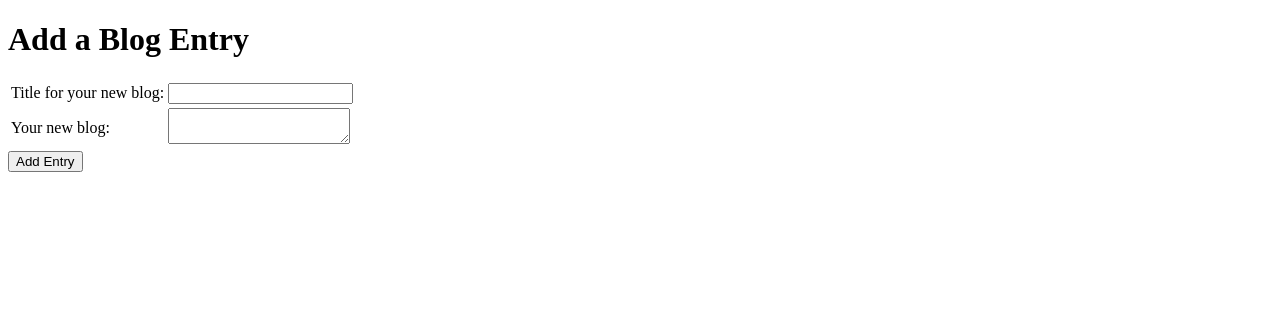
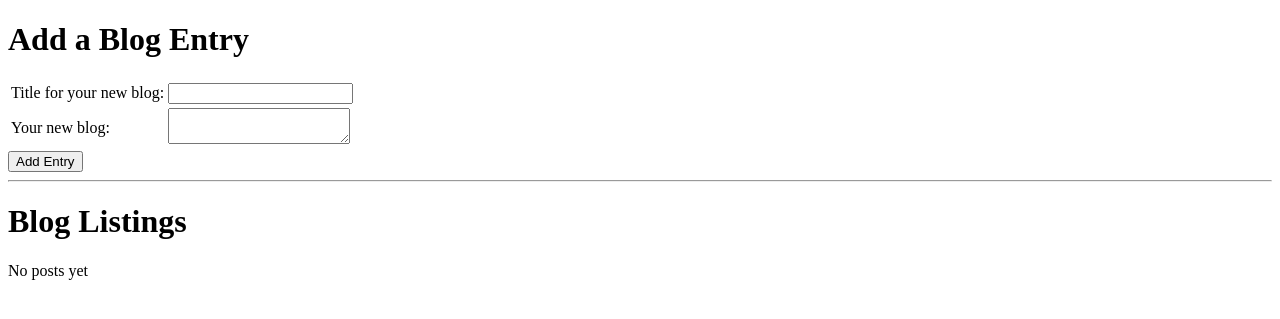
Before and after one commit to amitchell05/blogz, a Flask app: page /newpost in a window 1280 px wide. Shown: the part 26-345 px from the top of the page. Run offline with Flask 2, Linux system fonts and the light colour scheme.

Commit message:
Refactor back to TODOs format

```diff
--- a/main.py
+++ b/main.py
@@ -3,11 +3,26 @@ from flask_sqlalchemy import SQLAlchemy
 
 app = Flask(__name__)
 app.config['DEBUG'] = True
-app.config['SQLALCHEMY_DATABASE_URI'] = 'mysql+pymysql://build-a-blog:holi!f4me@localhost:8889/build-a-blog'
+
+posts = []
+
+@app.route('/newpost', methods=['POST', 'GET'])
+def newpost():
+
+    if request.method == 'POST':
+        title = request.form['title']
+        body = request.form['body']
+        posts.append((title, body))
+
+    return render_template('newpost.html', title="Add a Blog Entry", posts=posts)
+
+app.run()
+
+"""app.config['SQLALCHEMY_DATABASE_URI'] = 'mysql+pymysql://build-a-blog:holi!f4me@localhost:8889/build-a-blog'
 app.config['SQLALCHEMY_ECHO'] = True
-db = SQLAlchemy(app)
+db = SQLAlchemy(app)"""
 
-class Blog(db.Model):
+"""class Blog(db.Model):
 
     id = db.Column(db.Integer, primary_key=True)
     title = db.Column(db.String(120))
@@ -25,11 +40,11 @@ def blog():
 def newpost():
 
     if request.method == 'POST':
-        blog_title = request.form['title']
-        blog_body = request.form['body']
-        new_post = Blog(blog_title, blog_body)
+        title = request.form['title']
+        body = request.form['body']
 
-        if len(blog_title) != 0 and len(blog_body) != 0:
+        if len(title) != 0 and len(body) != 0:
+            new_post = Blog(title, body)
             db.session.add(new_post)
             db.session.commit()
             flash('New post created')
@@ -41,3 +56,4 @@ def newpost():
 
 if __name__ == '__main__':
     app.run()
+"""
--- a/templates/blog.html
+++ b/templates/blog.html
@@ -11,8 +11,8 @@
         <h2>Blog Posts</h2>
 
         {% for new in new_post %}
-            <h3>{{ new.blog_title }}</h3>
-            <p>{{ new.blog_body }}</p>
+            <h3>{{ new.title }}</h3>
+            <p>{{ new.body }}</p>
         {% endfor %}
 
     {% endif %}
--- a/templates/newpost.html
+++ b/templates/newpost.html
@@ -2,7 +2,7 @@
 
 {% block content %}
     <h1>Add a Blog Entry</h1>
-<form action="/blog" method="post">
+    <form method="post">
         <table>
             <tr>
                 <td><label>Title for your new blog:</label></td>
@@ -19,4 +19,19 @@
             </table>
             <input type="submit" value="Add Entry" />
     </form>
+
+    <hr />
+
+    <h1>Blog Listings</h1>
+    {% if posts|length == 0 %}
+    <p> No posts yet</p>
+    {% else %}
+
+        {% for post in posts %}
+        <h3>{{post[0]}}</h3>
+        <p>{{post[1]}}</p>
+        {% endfor %}
+
+    {% endif %}
+
 {% endblock %}
```
Lines whose indentation alone changed are shown as unchanged.
